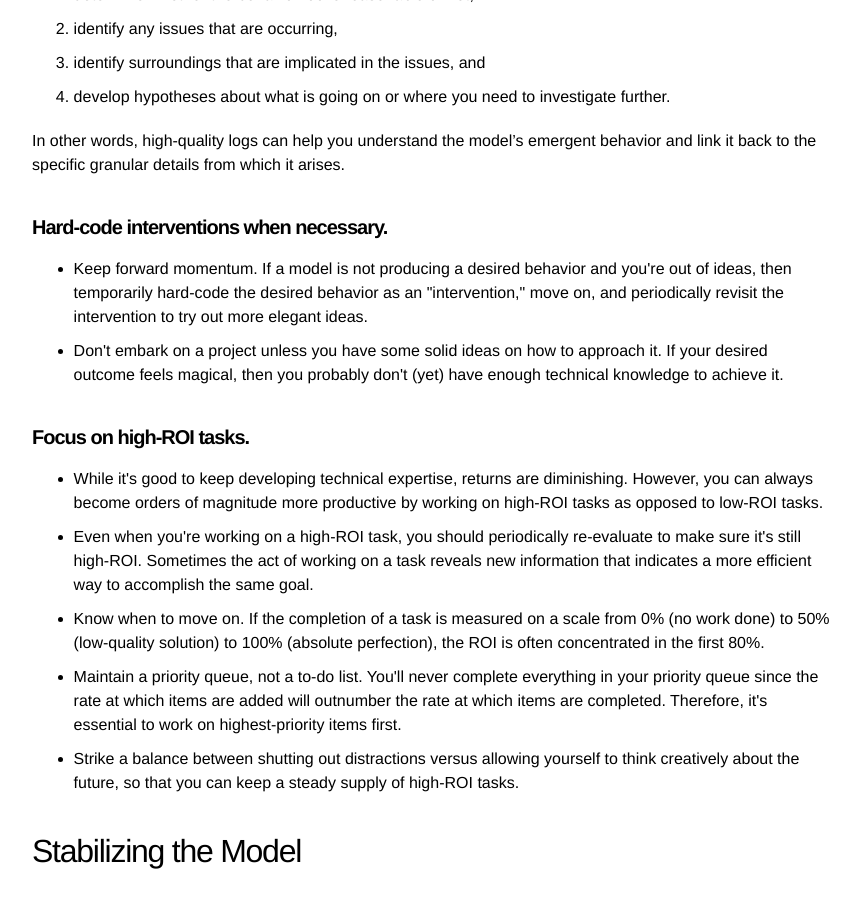
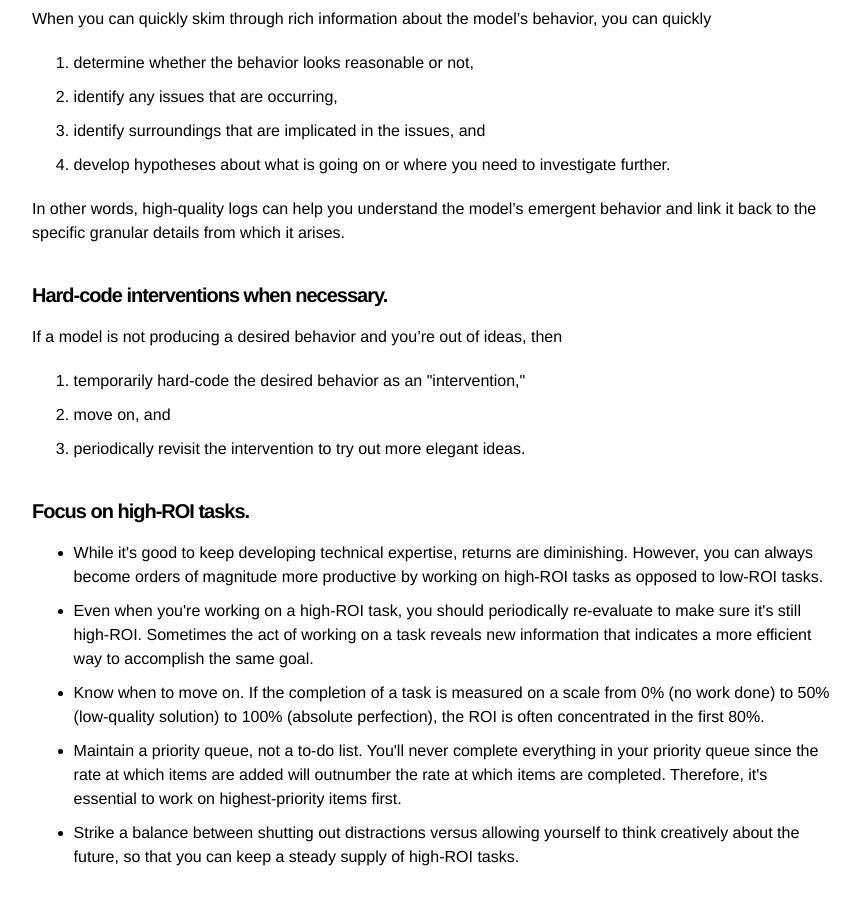
Before and after one commit to quantmonster/quantmonster.github.io, a Jekyll site: the page built from _posts/2022-09-07-modeling-tips.md, in a window 1280 px wide and 900 px high, scrolled down 4117 px. Shown: the whole window, without its empty margins (208-1068 px from the left). Built offline with Jekyll 4.4.1, drawn with Linux system fonts in a browser that asks for light colours; some of the changed text lies outside the part shown.

Commit message:
Update 2022-09-07-modeling-tips.md

```diff
--- a/_posts/2022-09-07-modeling-tips.md
+++ b/_posts/2022-09-07-modeling-tips.md
@@ -134,10 +136,14 @@ When you can quickly skim through rich information about the model's behavior, y
 In other words, high-quality logs can help you understand the model's emergent behavior and link it back to the specific granular details from which it arises.
 
 <h4><b>Hard-code interventions when necessary.</b></h4>
-<ul>
- <li>Keep forward momentum. If a model is not producing a desired behavior and you're out of ideas, then temporarily hard-code the desired behavior as an "intervention," move on, and periodically revisit the intervention to try out more elegant ideas.</li>
- <li>Don't embark on a project unless you have some solid ideas on how to approach it. If your desired outcome feels magical, then you probably don't (yet) have enough technical knowledge to achieve it.</li>
-</ul>
+
+If a model is not producing a desired behavior and you're out of ideas, then
+
+<ol>
+<li>temporarily hard-code the desired behavior as an "intervention,"</li>
+<li>move on, and</li>
+<li>periodically revisit the intervention to try out more elegant ideas.</li>
+</ol>
 
 <h4><b>Focus on high-ROI tasks.</b></h4>
 <ul>
```
Also changed, not shown: other parts of _posts/2022-09-07-modeling-tips.md (+2 -0 lines).
